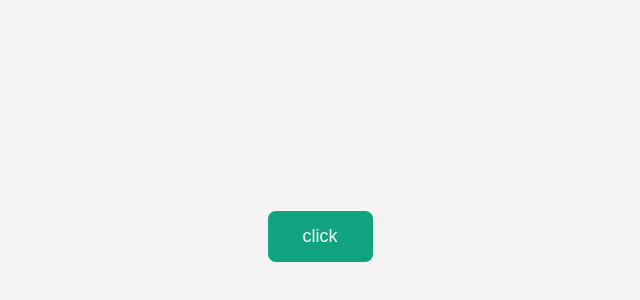
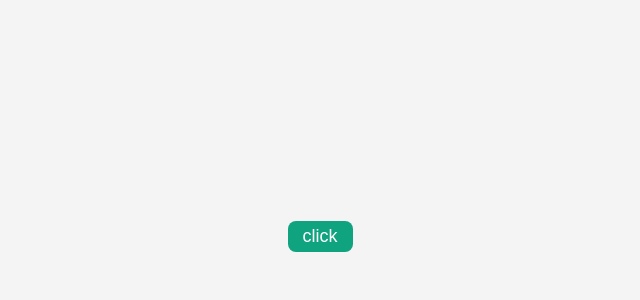
Before and after one commit to 400001/1, a plain HTML site: page index.html in a window 1280 px wide. Shown: the part 164-464 px from the top of the page, without its empty margins (320-960 px from the left). Drawn offline with Linux system fonts and the light colour scheme.

Commit message:
Update index.html

```diff
--- a/index.html
+++ b/index.html
@@ -4,7 +4,7 @@
 <head>
     <meta charset="UTF-8">
     <meta name="viewport" content="width=device-width, initial-scale=1.0">
-    <title>Open ChatGPT</title>
+    <title>my first html</title>
 
     <style>
         body {
@@ -18,7 +18,7 @@
         }
 
         button {
-            padding: 15px 35px;
+            padding: 5px 15px;
             font-size: 18px;
             background: #10a37f;
             color: white;
```
